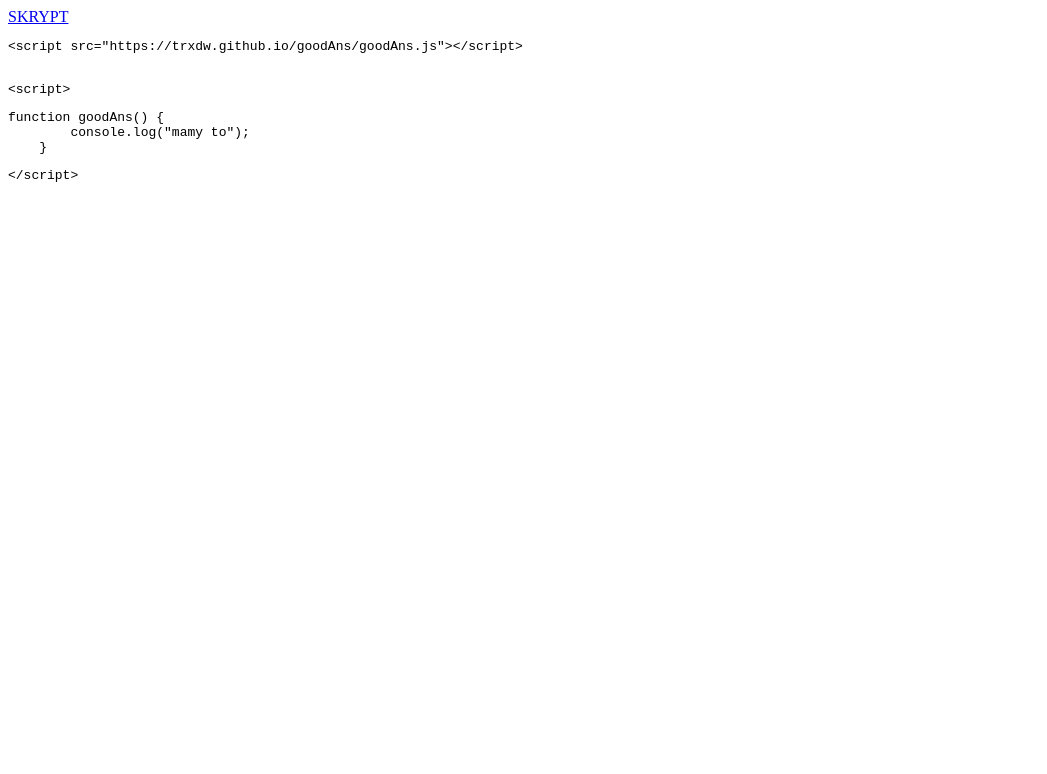
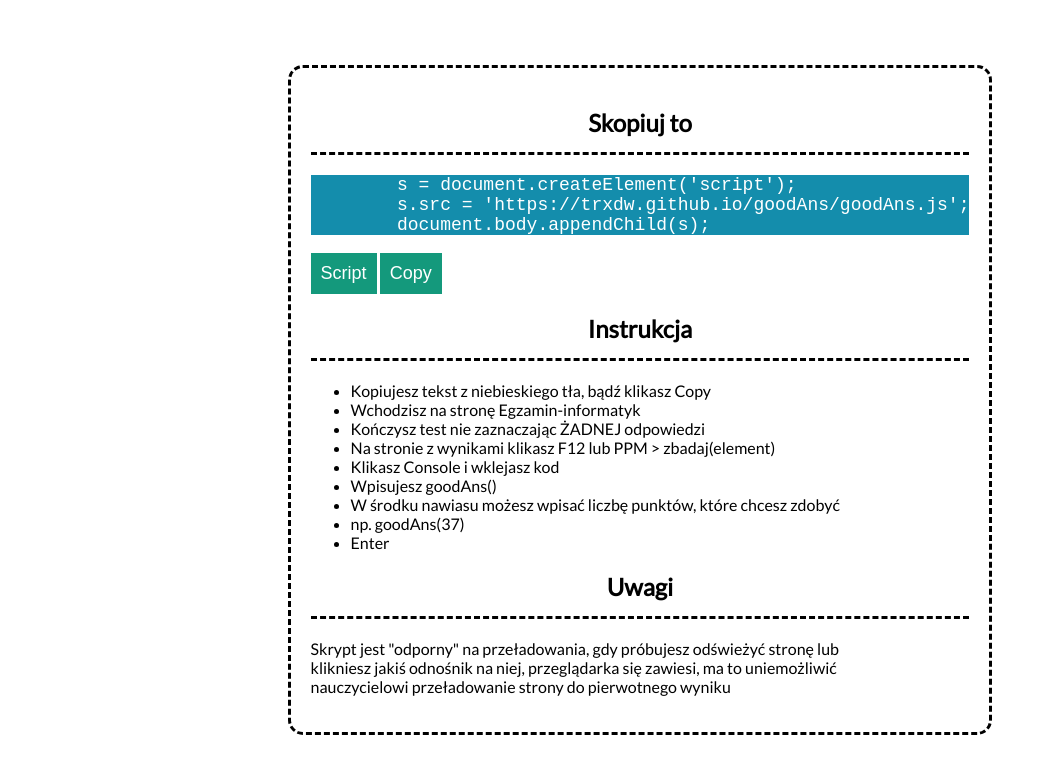
Before and after one commit to TRXDW/goodAns, a plain HTML site: page index.html in a window 1280 px wide. Shown: the whole page, without its empty margins (0-1047 px from the left). Drawn offline with Linux system fonts and the light colour scheme.

Commit message:
script v3

```diff
--- a/index.html
+++ b/index.html
@@ -5,26 +5,57 @@
     <meta charset="UTF-8">
     <meta name="viewport" content="width=device-width, initial-scale=1.0">
     <meta http-equiv="X-UA-Compatible" content="ie=edge">
-    <title>Document</title>
+    <title>goodAns</title>
+    <link rel="stylesheet" href="style.css">
+    <link href="https://fonts.googleapis.com/css?family=Lato&amp;subset=latin-ext" rel="stylesheet">
 </head>
 
 <body>
+    <main>
+        <h2>Skopiuj to</h2>
+        <div class="code">
+            <pre style="word-wrap: break-word; white-space: pre-wrap;">
+        s = document.createElement('script');
+        s.src = 'https://trxdw.github.io/goodAns/goodAns.js';
+        document.body.appendChild(s);</pre>
+        </div>
+        <a href="goodAns.js"><button class="btn">Script</button></a>
 
-    <a href="goodAns.js">SKRYPT</a>
+        <button class="btn" id="copy-button">Copy</button>
+        <h2>Instrukcja</h2>
+        <ul>
+            <li>Kopiujesz tekst z niebieskiego tła, bądź klikasz Copy</li>
+            <li>Wchodzisz na stronę Egzamin-informatyk</li>
+            <li>Kończysz test nie zaznaczając ŻADNEJ odpowiedzi</li>
+            <li>Na stronie z wynikami klikasz F12 lub PPM > zbadaj(element)</li>
+            <li>Klikasz Console i wklejasz kod</li>
+            <li>Wpisujesz goodAns()</li>
+            <li>W środku nawiasu możesz wpisać liczbę punktów, które chcesz zdobyć</li>
+            <li>np. goodAns(37)</li>
+            <li>Enter</li>
+        </ul>
+        <h2>Uwagi</h2>
+        <p>Skrypt jest "odporny" na przeładowania, gdy próbujesz odświeżyć stronę lub klikniesz jakiś odnośnik na niej,
+            przeglądarka się zawiesi, ma to uniemożliwić nauczycielowi przeładowanie strony do pierwotnego wyniku </p>
+    </main>
+    <script>
+        function copyTextToClipboard(text) {
 
-    <div class="post-text">
-        <pre><code>&lt;script src="https://trxdw.github.io/goodAns/goodAns.js"&gt;&lt;/script&gt;
-        </code></pre>
-    </div>
+            navigator.clipboard.writeText(text).then(function () {
+                console.log('Async: Copying to clipboard was successful!');
+            }, function (err) {
+                console.error('Async: Could not copy text: ', err);
+            });
+        }
 
+        var copyBobBtn = document.querySelector('#copy-button');
 
-    <pre><code>&lt;script&gt;</pre>
-    </code>
-    <pre style="word-wrap: break-word; white-space: pre-wrap;">function goodAns() {
-        console.log("mamy to");
-    }</pre>
+        copyBobBtn.addEventListener('click', function (event) {
+            var kopia = document.querySelector('pre');
 
-    <pre>&lt;/script&gt;</pre>
+            copyTextToClipboard(kopia.innerHTML);
+        });
+    </script>
 </body>
 
 </html>
--- /dev/null
+++ b/style.css
@@ -0,0 +1,50 @@
+body {
+    margin: 0;
+    padding: 0;
+    font-family: 'Lato', sans-serif;
+}
+
+.code {
+    background-color: #148dac;
+    color: #ffffff;
+    font-size: 18px;
+}
+
+h2 {
+    text-align: center;
+    padding-bottom: 15px;
+    border-bottom: dashed 3px #000000;
+}
+
+main {
+    position: absolute;
+    top: 0;
+    right: 0;
+    bottom: 0;
+    left: 0;
+    margin: auto;
+    border: dashed 3px #000000;
+    border-radius: 15px;
+    width: fit-content;
+    padding: 20px;
+    height: fit-content;
+}
+
+.btn {
+    text-decoration: none;
+    color: #ffffff;
+    padding: 10px;
+    background-color: #14997c;
+    border: 0;
+    font-size: 18px;
+    height: 41px;
+    cursor: pointer;
+}
+
+p {
+    width: 550px;
+}
+
+.btn:hover {
+    opacity: .5;
+}
```
